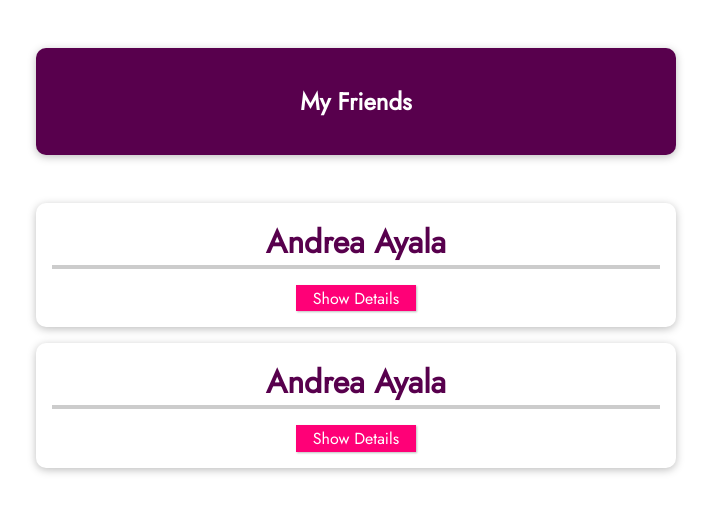
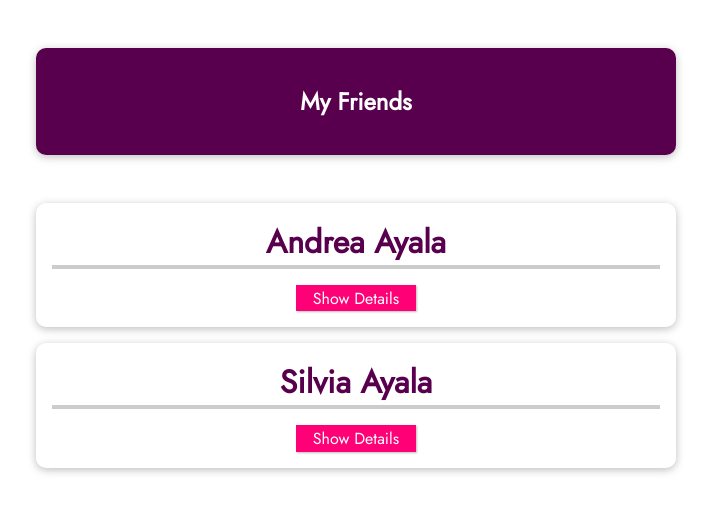
Before and after one commit to andreayalad/VueProjects, a Vue app in the folder App2/: page / in a window 1280 px wide. Shown: the top 512 px of the page, without its empty margins (284-995 px from the left). Built offline with nearby package versions, Linux system fonts and the light colour scheme.

Commit message:
Adding props

```diff
--- a/App2/src/App.vue
+++ b/App2/src/App.vue
@@ -2,8 +2,16 @@
   <section>
     <header><h1>My Friends</h1></header>
     <ul>
-      <friend-contact></friend-contact>
-      <friend-contact></friend-contact>
+      <friend-contact
+      name= "Andrea Ayala"
+      phone-number = "7225-3923"
+      email-address= "alfnfn@zkvmv" >
+      </friend-contact>
+      <friend-contact
+      name= "Silvia Ayala"
+      phone-number = "7285-4123"
+      email-address= "alfnfn@zdjfnksv">
+      </friend-contact>
     </ul>
   </section>
 </template>
--- a/App2/src/Components/FriendContact.vue
+++ b/App2/src/Components/FriendContact.vue
@@ -1,16 +1,21 @@
 <template>
   <li>
-    <h2>{{ friend.name }}</h2>
-    <button @click="toggleDetails">Show Details</button>
+    <h2>{{ name }}</h2>
+    <button @click="toggleDetails">{{ detailsAreVisible ? 'Hide' : 'Show'}} Details</button>
     <ul v-if="detailsAreVisible">
-      <li><strong>Phone:</strong>{{ friend.phone }}</li>
-      <li><strong>Email:</strong>{{ friend.email }}</li>
+      <li><strong>Phone:</strong>{{ phoneNumber }}</li>
+      <li><strong>Email:</strong>{{ emailAddress }}</li>
     </ul>
   </li>
 </template>
 
 <script>
 export default {
+  props:[
+    'name',
+    'phoneNumber',
+    'emailAddress'
+  ],
   data() {
     return {
       detailsAreVisible: false,
```
